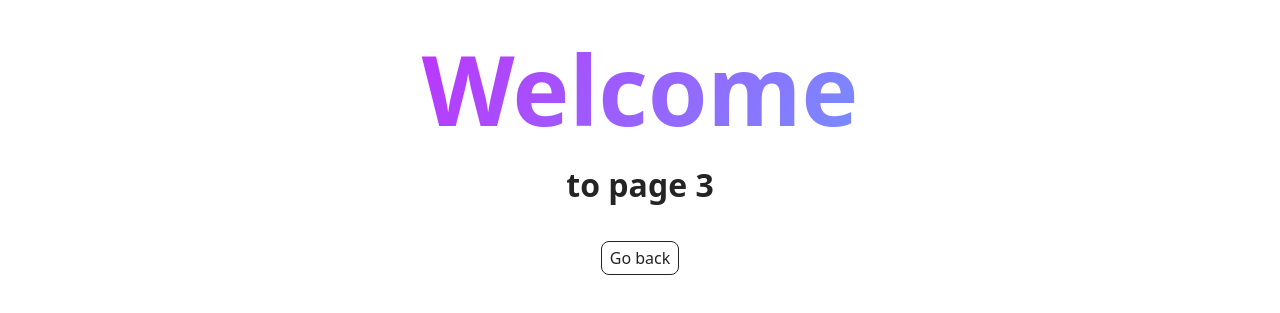
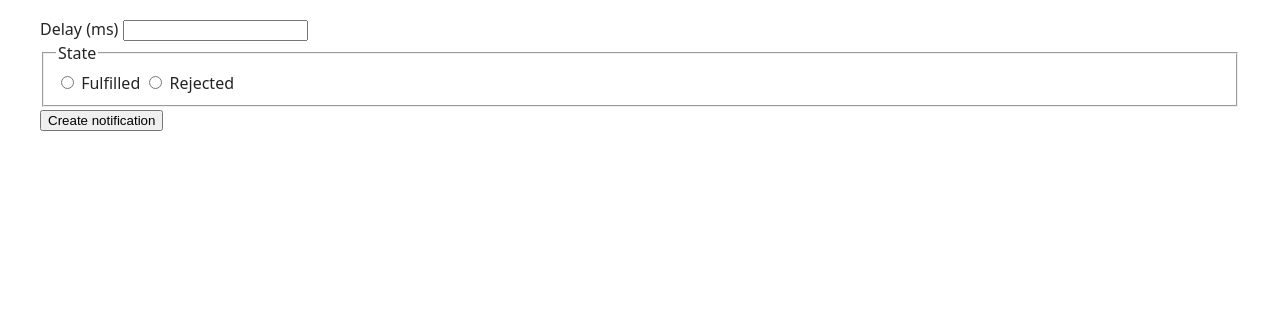
Before and after one commit to Iryna-M-html/goit-js-hw-10, a plain HTML site: page 2-snackbar.html in a window 1280 px wide. Shown: the part 53-366 px from the top of the page. Drawn offline with Linux system fonts and the light colour scheme.

Commit message:
Deploying to gh-pages from @ Iryna-M-html/goit-js-hw-10@cd352a89a79b863147f3644a2846c872029d0c2b 🚀

```diff
--- a/2-snackbar.html
+++ b/2-snackbar.html
@@ -5,7 +5,10 @@
     <meta http-equiv="X-UA-Compatible" content="IE=edge" />
     <meta name="viewport" content="width=device-width, initial-scale=1.0" />
     <title>Page 3</title>
+    <script type="module" crossorigin src="/goit-js-hw-10/assets/styles-DnnQm6M5.js"></script>
+    <script type="module" crossorigin src="/goit-js-hw-10/assets/vendor-BbSUbo7J.js"></script>
     <link rel="stylesheet" crossorigin href="/goit-js-hw-10/assets/styles-Bhvoff2n.css">
+    <link rel="stylesheet" crossorigin href="/goit-js-hw-10/assets/vendor-C1gPI-5C.css">
   </head>
   <body>
     <header class="header">
@@ -31,11 +34,26 @@
 
     <main>
       <div class="container">
-        <h1 class="main-title">
-          <span class="main-title-gradient">Welcome</span> to page 3
-        </h1>
-        <a class="back-link" href="./index.html">Go back</a>
+        <form class="form">
+          <label>
+            Delay (ms)
+            <input type="number" name="delay" required />
+          </label>
 
+          <fieldset>
+            <legend>State</legend>
+            <label>
+              <input type="radio" name="state" value="fulfilled" required />
+              Fulfilled
+            </label>
+            <label>
+              <input type="radio" name="state" value="rejected" required />
+              Rejected
+            </label>
+          </fieldset>
+
+          <button type="submit">Create notification</button>
+        </form>
       </div>
     </main>
 
--- /dev/null
+++ b/assets/1-timer-DIfLIOS_.js
@@ -0,0 +1,2 @@
+import{f as p,i as g}from"./vendor-BbSUbo7J.js";const n=document.querySelector("button[data-start]"),c=document.querySelector("#datetime-picker"),s={days:document.querySelector("[data-days]"),hours:document.querySelector("[data-hours]"),minutes:document.querySelector("[data-minutes]"),seconds:document.querySelector("[data-seconds]")};let l=null,u=null;n.disabled=!0;const b={enableTime:!0,time_24hr:!0,defaultDate:new Date,minuteIncrement:1,onClose(e){const t=e[0];t<=new Date?(g.warning({message:"Please choose a date in the future",position:"topRight",iconUrl:"https://cdn-icons-png.flaticon.com/512/1828/1828843.png",iconText:"",close:!1}),n.disabled=!0):(l=t,n.disabled=!1)}};p(c,b);n.addEventListener("click",()=>{n.disabled=!0,c.disabled=!0,u=setInterval(()=>{const t=l-new Date;if(t<=0){clearInterval(u),i({days:0,hours:0,minutes:0,seconds:0}),c.disabled=!1,n.disabled=!0;return}const o=r(t);i(o)},1e3)});function i({days:e,hours:t,minutes:o,seconds:d}){s.days.textContent=a(e),s.hours.textContent=a(t),s.minutes.textContent=a(o),s.seconds.textContent=a(d)}function a(e){return String(e).padStart(2,"0")}function r(e){const m=Math.floor(e/864e5),f=Math.floor(e%864e5/36e5),h=Math.floor(e%36e5/6e4),y=Math.floor(e%6e4/1e3);return{days:m,hours:f,minutes:h,seconds:y}}console.log(r(2e3));console.log(r(14e4));console.log(r(2414e4));
+//# sourceMappingURL=1-timer-DIfLIOS_.js.map
--- /dev/null
+++ b/assets/styles-DnnQm6M5.js
@@ -0,0 +1,2 @@
+(function(){const t=document.createElement("link").relList;if(t&&t.supports&&t.supports("modulepreload"))return;for(const e of document.querySelectorAll('link[rel="modulepreload"]'))i(e);new MutationObserver(e=>{for(const r of e)if(r.type==="childList")for(const o of r.addedNodes)o.tagName==="LINK"&&o.rel==="modulepreload"&&i(o)}).observe(document,{childList:!0,subtree:!0});function s(e){const r={};return e.integrity&&(r.integrity=e.integrity),e.referrerPolicy&&(r.referrerPolicy=e.referrerPolicy),e.crossOrigin==="use-credentials"?r.credentials="include":e.crossOrigin==="anonymous"?r.credentials="omit":r.credentials="same-origin",r}function i(e){if(e.ep)return;e.ep=!0;const r=s(e);fetch(e.href,r)}})();
+//# sourceMappingURL=styles-DnnQm6M5.js.map
```
Also changed, not shown: 1-timer.html (+3 -2 lines), assets/1-timer-BxShPlWJ.js (deleted, +0 -2 lines), index.html (+3 -2 lines), 3 other files.
